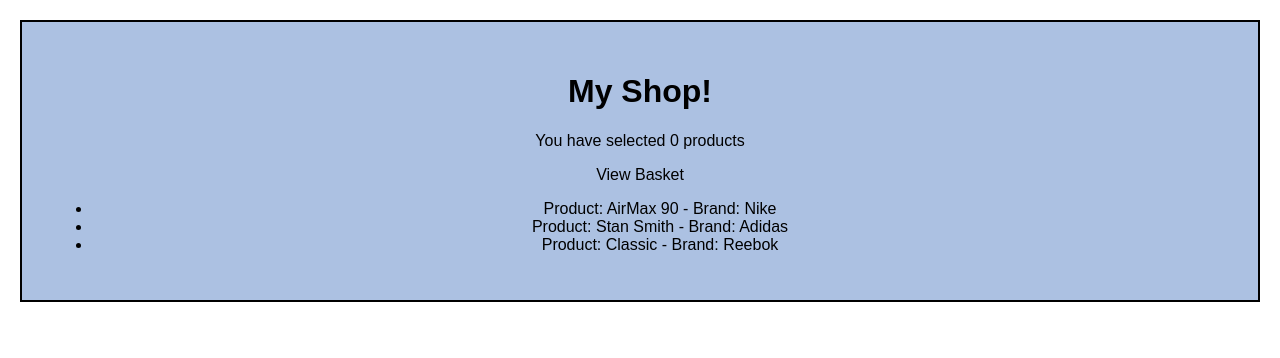
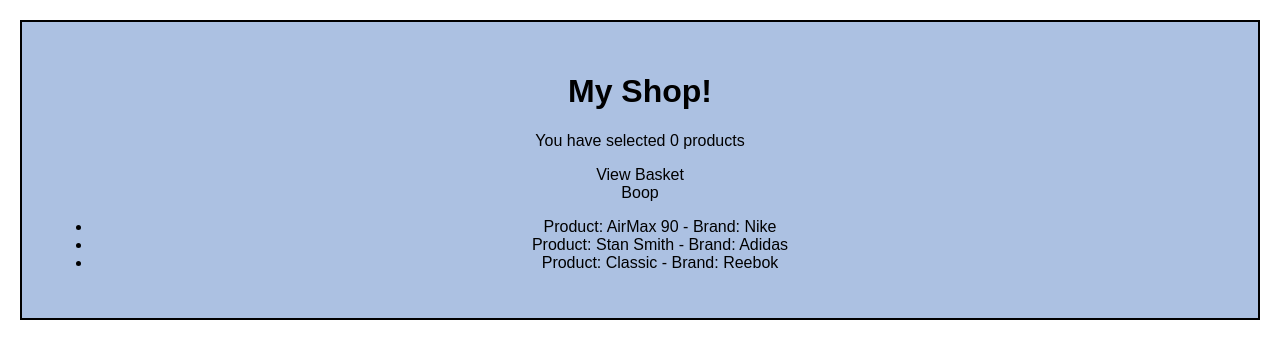
Before and after one commit to LewisYoul/hello-world-react, a React (Create React App) app: page / in a window 1280 px wide. Both pictures are taken after a click on the link "View Basket". Shown: the top 358 px of the page. Built offline with nearby package versions, Linux system fonts and the light colour scheme.

Commit message:
Passing tests for rendering of basket

```diff
--- a/src/App.js
+++ b/src/App.js
@@ -32,11 +32,22 @@
   }
 
   render() {
+
+    var basket = null
+    if (this.state.viewBasket) {
+      basket = (
+        <div className="basket">
+          Boop
+        </div>
+      )
+    }
+
     return(
       <div className="App">
         <h1>My Shop!</h1>
         <p>You have selected {this.state.selectedProducts.length} products</p>
         <a onClick={this.toggleBasket}>View Basket</a>
+        {basket}
         <ProductList
           products={this.state.products}
           onProductSelect={this.handleProductSelect}
```
